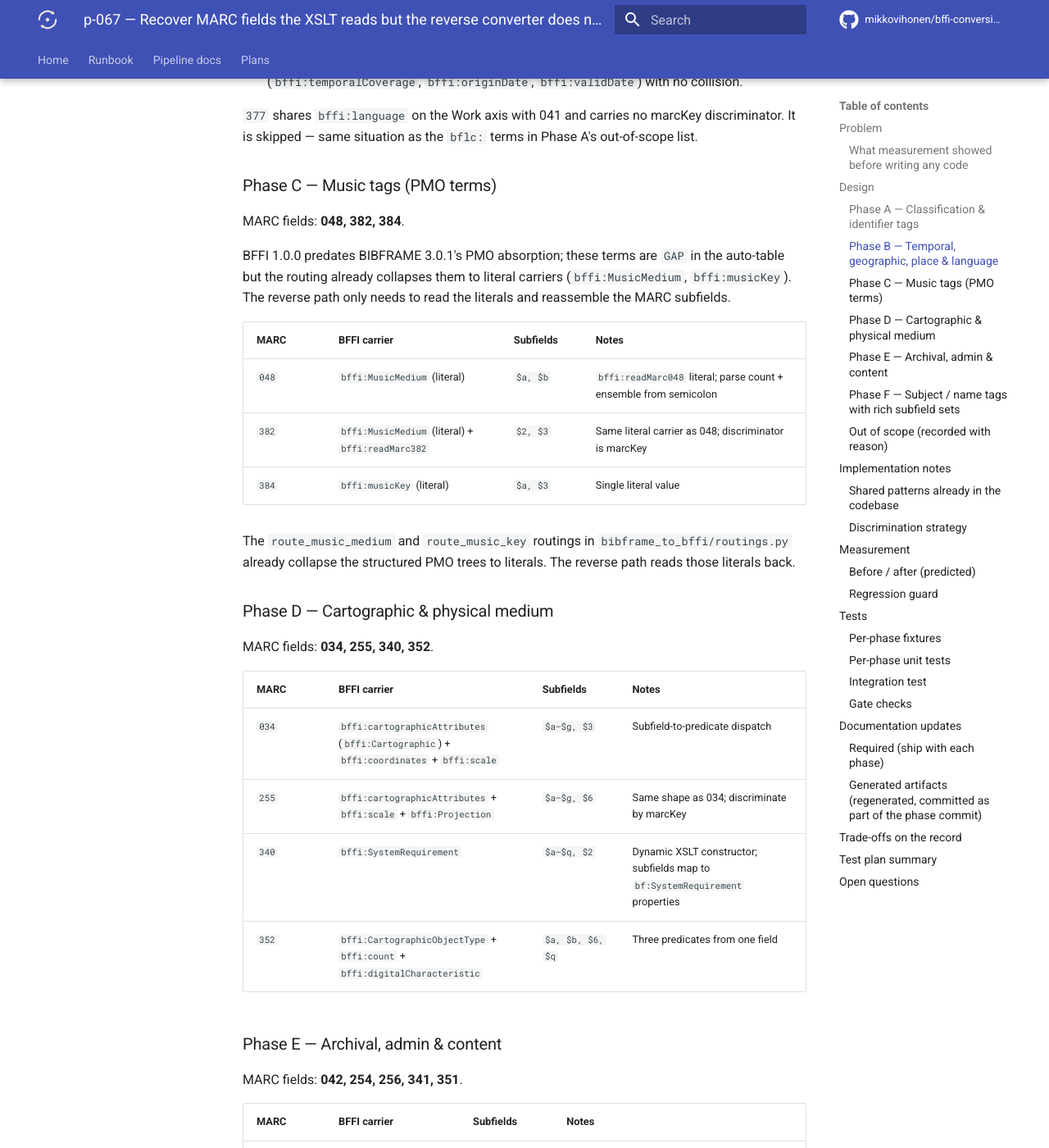
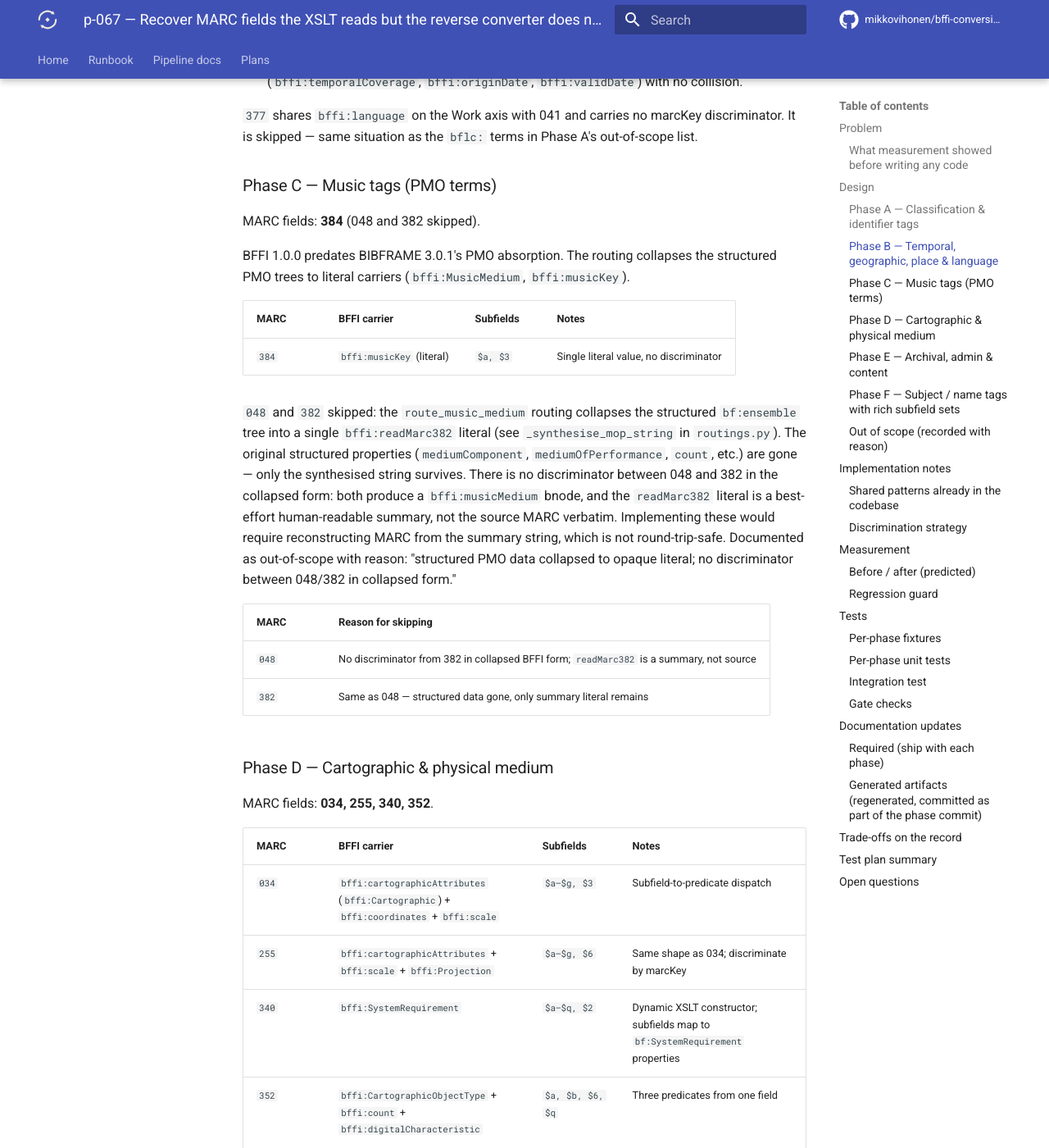
Before and after one commit to mikkovihonen/bffi-conversion-pipeline, an MkDocs documentation site: the page built from docs/plans/p-067-recover-forward-only-marc-fields.md, in a window 1280 px wide and 1400 px high, scrolled down 3354 px. Shown: the whole window at 82% size. Built offline with MkDocs 1.6.1 and Material for MkDocs 9.7.7, drawn with Linux system fonts in a browser that asks for light colours; comment, search, counter and statistics services are not loaded.

Commit message:
convert: BFFI → MARC Phase C — recover music tag 384 only (048/382 skipped)
Implements Phase C of p-067: recover MARC 384 (music key). Tags 048
and 382 are skipped — the BFFI routing collapses the structured PMO
tree into a single bffi:readMarc382 literal (see _synthesise_mop_string
in routings.py), so there's no structured data to discriminate 048 vs
382, and the literal is a best-effort summary, not source MARC.

New emit rule (1 MARC tag):
- 384 — Music key (plain literal on bffi:musicKey)

048/382 skipped with reason: 'structured PMO data collapsed to opaque
literal; no discriminator between 048/382 in collapsed form.'

Docs: updated p-067 plan to reflect skip decision.

```diff
--- a/docs/plans/p-067-recover-forward-only-marc-fields.md
+++ b/docs/plans/p-067-recover-forward-only-marc-fields.md
@@ -118,22 +118,32 @@ in Phase A's out-of-scope list.
 
 ### Phase C — Music tags (PMO terms)
 
-MARC fields: **048, 382, 384**.
+MARC fields: **384** (048 and 382 skipped).
 
-BFFI 1.0.0 predates BIBFRAME 3.0.1's PMO absorption; these terms are
-`GAP` in the auto-table but the routing already collapses them to literal
-carriers (`bffi:MusicMedium`, `bffi:musicKey`). The reverse path only needs
-to read the literals and reassemble the MARC subfields.
+BFFI 1.0.0 predates BIBFRAME 3.0.1's PMO absorption. The routing collapses
+the structured PMO trees to literal carriers (`bffi:MusicMedium`, `bffi:musicKey`).
 
 | MARC | BFFI carrier | Subfields | Notes |
 |---|---|---|---|
-| `048` | `bffi:MusicMedium` (literal) | `$a, $b` | `bffi:readMarc048` literal; parse count + ensemble from semicolon |
-| `382` | `bffi:MusicMedium` (literal) + `bffi:readMarc382` | `$2, $3` | Same literal carrier as 048; discriminator is marcKey |
-| `384` | `bffi:musicKey` (literal) | `$a, $3` | Single literal value |
+| `384` | `bffi:musicKey` (literal) | `$a, $3` | Single literal value, no discriminator |
 
-The `route_music_medium` and `route_music_key` routings in
-`bibframe_to_bffi/routings.py` already collapse the structured PMO trees
-to literals. The reverse path reads those literals back.
+`048` and `382` skipped: the `route_music_medium` routing collapses the
+structured `bf:ensemble` tree into a single `bffi:readMarc382` literal
+(see `_synthesise_mop_string` in `routings.py`). The original structured
+properties (`mediumComponent`, `mediumOfPerformance`, `count`, etc.) are
+gone — only the synthesised string survives. There is no discriminator
+between 048 and 382 in the collapsed form: both produce a
+`bffi:musicMedium` bnode, and the `readMarc382` literal is a best-effort
+human-readable summary, not the source MARC verbatim. Implementing these
+would require reconstructing MARC from the summary string, which is not
+round-trip-safe. Documented as out-of-scope with reason: "structured
+PMO data collapsed to opaque literal; no discriminator between 048/382
+in collapsed form."
+
+| MARC | Reason for skipping |
+|---|---|
+| `048` | No discriminator from 382 in collapsed BFFI form; `readMarc382` is a summary, not source |
+| `382` | Same as 048 — structured data gone, only summary literal remains |
 
 ### Phase D — Cartographic & physical medium
 
```
Also changed, not shown: docs/bffi_to_marc_mapping.md (+3 -1 lines), docs/marc_to_bibframe_mapping.md (+2 -2 lines), 3 other files.
